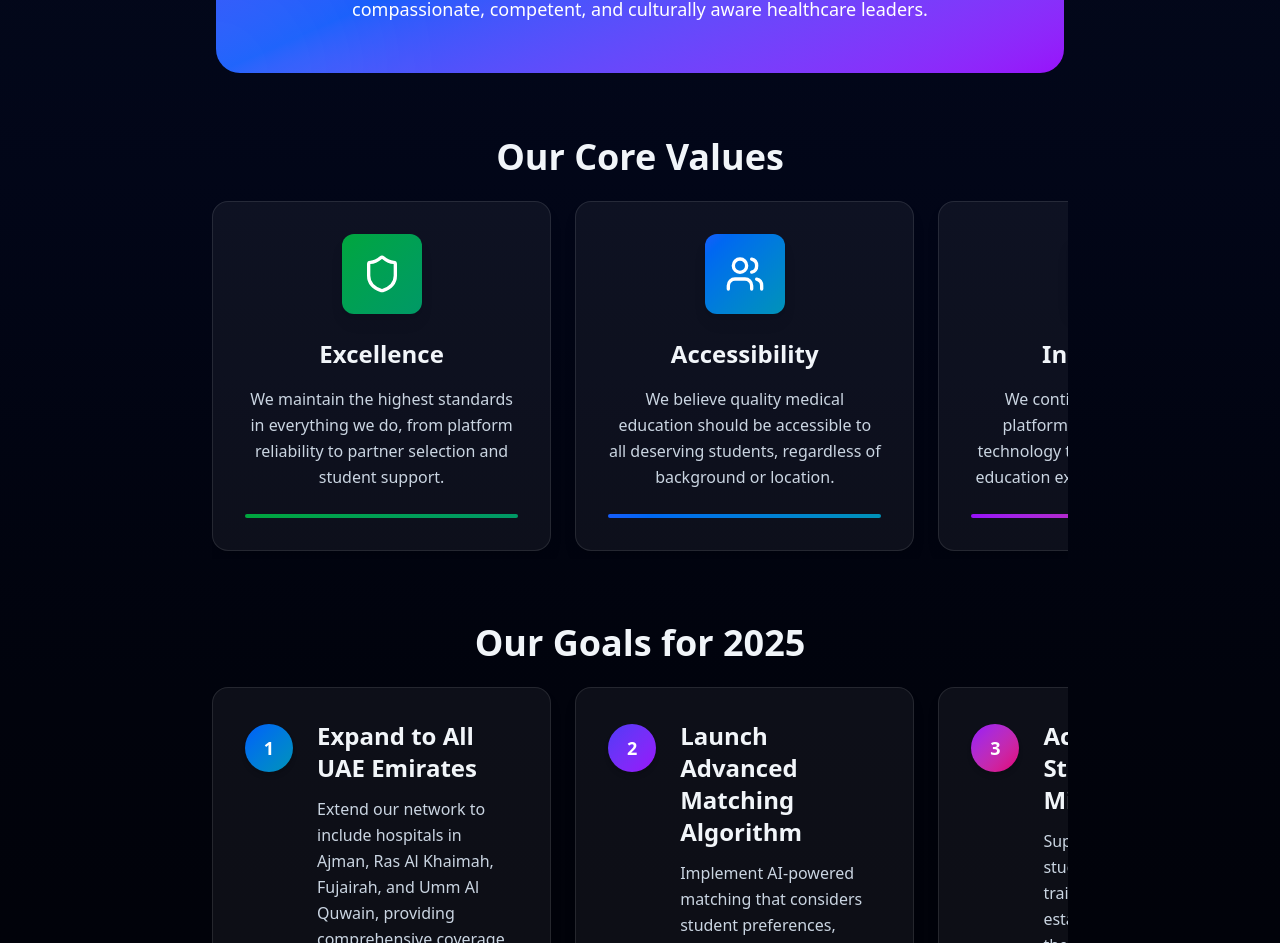
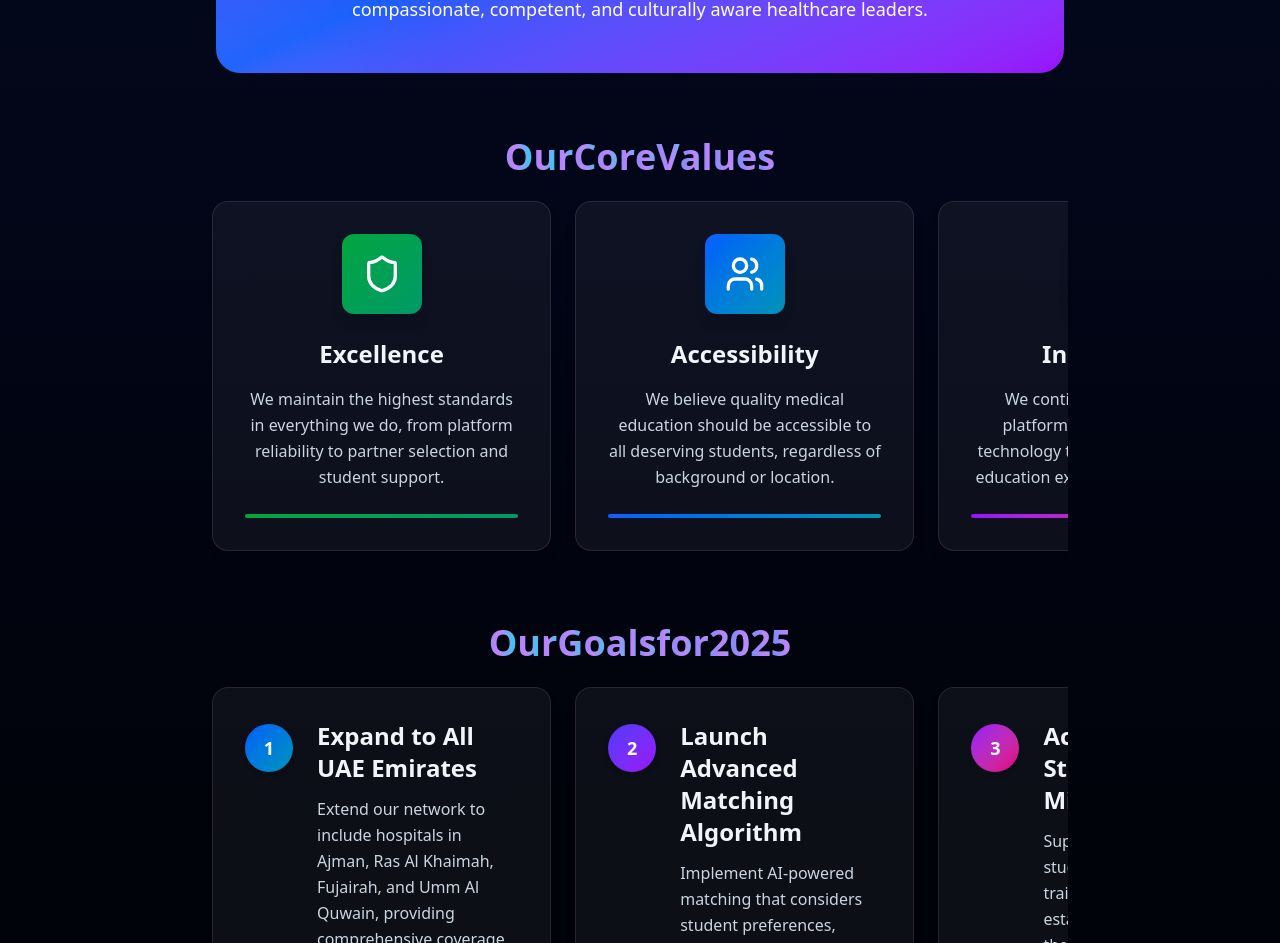
Before and after one commit to s1business84-hub/medgatefinal, a Next.js app in the folder medgate/: page /mission in a window 1280 px wide. Shown: the part 1189-2132 px from the top of the page. Built offline with nearby package versions, Linux system fonts and the light colour scheme.

Commit message:
Add animated gradient text flowing through letters in headings; apply to Mission, Vision, and Hospital Portal; lint/build pass

```diff
--- a/medgate/app/hospital/page.tsx
+++ b/medgate/app/hospital/page.tsx
@@ -6,6 +6,7 @@ import Link from "next/link";
 import { useAuth } from "@/lib/auth-context";
 import { Button } from "@/components/ui/button";
 import { LiquidParallax } from "@/components/ui/liquid-parallax";
+import { AnimatedGradientText } from "@/components/ui/animated-gradient-text";
 import { getApplicationsByHospital, getStudents, updateApplicationStatus, createNotification } from "@/lib/storage";
 import { Application } from "@/lib/types";
 import { CheckCircle, XCircle, FileText, Users, Clock } from "lucide-react";
@@ -142,7 +143,9 @@ export default function HospitalPortal() {
         {/* Header */}
         <div className="flex items-center justify-between mb-8 animate-fade-in">
           <div>
-            <h1 className="text-3xl font-bold text-slate-100 mb-2">Hospital Portal</h1>
+            <h1 className="text-3xl font-bold mb-2">
+              <AnimatedGradientText className="text-3xl font-bold">Hospital Portal</AnimatedGradientText>
+            </h1>
             <p className="text-slate-300">Manage observership applications</p>
           </div>
           <div className="flex gap-4">
--- a/medgate/app/mission/page.tsx
+++ b/medgate/app/mission/page.tsx
@@ -6,6 +6,7 @@ import { ArrowLeft, Heart, Eye, Lightbulb, Shield, Users } from "lucide-react";
 
 import { Button } from "@/components/ui/button";
 import { LiquidParallax } from "@/components/ui/liquid-parallax";
+import { AnimatedGradientText } from "@/components/ui/animated-gradient-text";
 
 export default function MissionPage() {
 
@@ -31,7 +32,7 @@ export default function MissionPage() {
         {/* Hero Section */}
         <div className="text-center mb-16 animate-fade-in" style={{ animationDelay: '0.1s' }}>
           <h1 className="text-4xl md:text-6xl font-bold text-slate-100 mb-6">
-            Our <span className="bg-gradient-to-r from-cyan-500 to-indigo-600 bg-clip-text text-transparent">Mission & Vision</span>
+            Our <AnimatedGradientText className="text-4xl md:text-6xl font-bold">Mission & Vision</AnimatedGradientText>
           </h1>
           <p className="text-lg md:text-xl text-slate-300 max-w-3xl mx-auto leading-relaxed">
             Shaping the future of medical education in the UAE through innovation,
@@ -89,7 +90,11 @@ export default function MissionPage() {
 
         {/* Core Values - Carousel */}
         <section className="mb-16 animate-fade-in" style={{ animationDelay: '0.4s' }}>
-          <h2 className="text-4xl font-bold text-slate-100 mb-6 text-center">Our Core Values</h2>
+          <div className="text-center mb-6">
+            <h2 className="text-4xl font-bold inline-block">
+              <AnimatedGradientText className="text-4xl font-bold">Our Core Values</AnimatedGradientText>
+            </h2>
+          </div>
           <div className="relative">
             <div className="flex gap-6 overflow-x-auto snap-x snap-mandatory px-1 pb-2 -mx-1">
             {[
@@ -143,7 +148,11 @@ export default function MissionPage() {
 
         {/* Goals - Carousel */}
         <section className="mb-16 animate-fade-in" style={{ animationDelay: '0.7s' }}>
-          <h2 className="text-4xl font-bold text-slate-100 mb-6 text-center">Our Goals for 2025</h2>
+          <div className="text-center mb-6">
+            <h2 className="text-4xl font-bold inline-block">
+              <AnimatedGradientText className="text-4xl font-bold">Our Goals for 2025</AnimatedGradientText>
+            </h2>
+          </div>
           <div className="relative">
             <div className="flex gap-6 overflow-x-auto snap-x snap-mandatory px-1 pb-2 -mx-1">
             {[
--- a/medgate/app/vision/page.tsx
+++ b/medgate/app/vision/page.tsx
@@ -2,6 +2,7 @@ import Link from "next/link";
 import { ArrowLeft, Eye, Lightbulb, Shield, Users, Target } from "lucide-react";
 import { Button } from "@/components/ui/button";
 import { LiquidParallax } from "@/components/ui/liquid-parallax";
+import { AnimatedGradientText } from "@/components/ui/animated-gradient-text";
 
 export default function VisionPage() {
   return (
@@ -25,7 +26,7 @@ export default function VisionPage() {
         {/* Hero Section */}
         <div className="text-center mb-16 animate-fade-in" style={{ animationDelay: '0.1s' }}>
           <h1 className="text-4xl md:text-6xl font-bold text-slate-100 mb-6">
-            Our <span className="bg-gradient-to-r from-emerald-500 to-teal-500 bg-clip-text text-transparent">Vision</span>
+            Our <AnimatedGradientText className="text-4xl md:text-6xl font-bold">Vision</AnimatedGradientText>
           </h1>
           <p className="text-lg md:text-xl text-slate-300 max-w-3xl mx-auto leading-relaxed">
             To become the leading platform for medical education in the Middle East,
@@ -65,7 +66,11 @@ export default function VisionPage() {
 
         {/* Vision Pillars - Carousel */}
         <section className="mb-16 animate-fade-in" style={{ animationDelay: '0.3s' }}>
-          <h2 className="text-4xl font-bold text-slate-100 mb-6 text-center">Vision Pillars</h2>
+          <div className="text-center mb-6">
+            <h2 className="text-4xl font-bold inline-block">
+              <AnimatedGradientText className="text-4xl font-bold">Vision Pillars</AnimatedGradientText>
+            </h2>
+          </div>
           <div className="relative">
             <div className="flex gap-6 overflow-x-auto snap-x snap-mandatory px-1 pb-2 -mx-1">
             {[
--- /dev/null
+++ b/medgate/components/ui/animated-gradient-text.tsx
@@ -0,0 +1,49 @@
+"use client"
+
+import { motion } from "framer-motion"
+
+interface AnimatedGradientTextProps {
+  children: string
+  className?: string
+  duration?: number
+}
+
+export function AnimatedGradientText({
+  children,
+  className = "",
+  duration = 6,
+}: AnimatedGradientTextProps) {
+  const letters = children.split("")
+
+  return (
+    <span className={`relative inline-block ${className}`}>
+      {letters.map((letter, index) => (
+        <motion.span
+          key={index}
+          className="inline-block"
+          initial={{ backgroundPosition: "0%" }}
+          animate={{ backgroundPosition: "100%" }}
+          transition={{
+            duration,
+            repeat: Infinity,
+            ease: "linear",
+            delay: (index / letters.length) * duration * 0.5,
+          }}
+          style={{
+            background: `linear-gradient(90deg,
+              rgb(34, 211, 238),   /* cyan-400 */
+              rgb(129, 140, 248),  /* indigo-400 */
+              rgb(192, 132, 250),  /* purple-400 */
+              rgb(34, 211, 238))`,
+            backgroundSize: "200% 100%",
+            WebkitBackgroundClip: "text",
+            WebkitTextFillColor: "transparent",
+            backgroundClip: "text",
+          }}
+        >
+          {letter}
+        </motion.span>
+      ))}
+    </span>
+  )
+}
```
